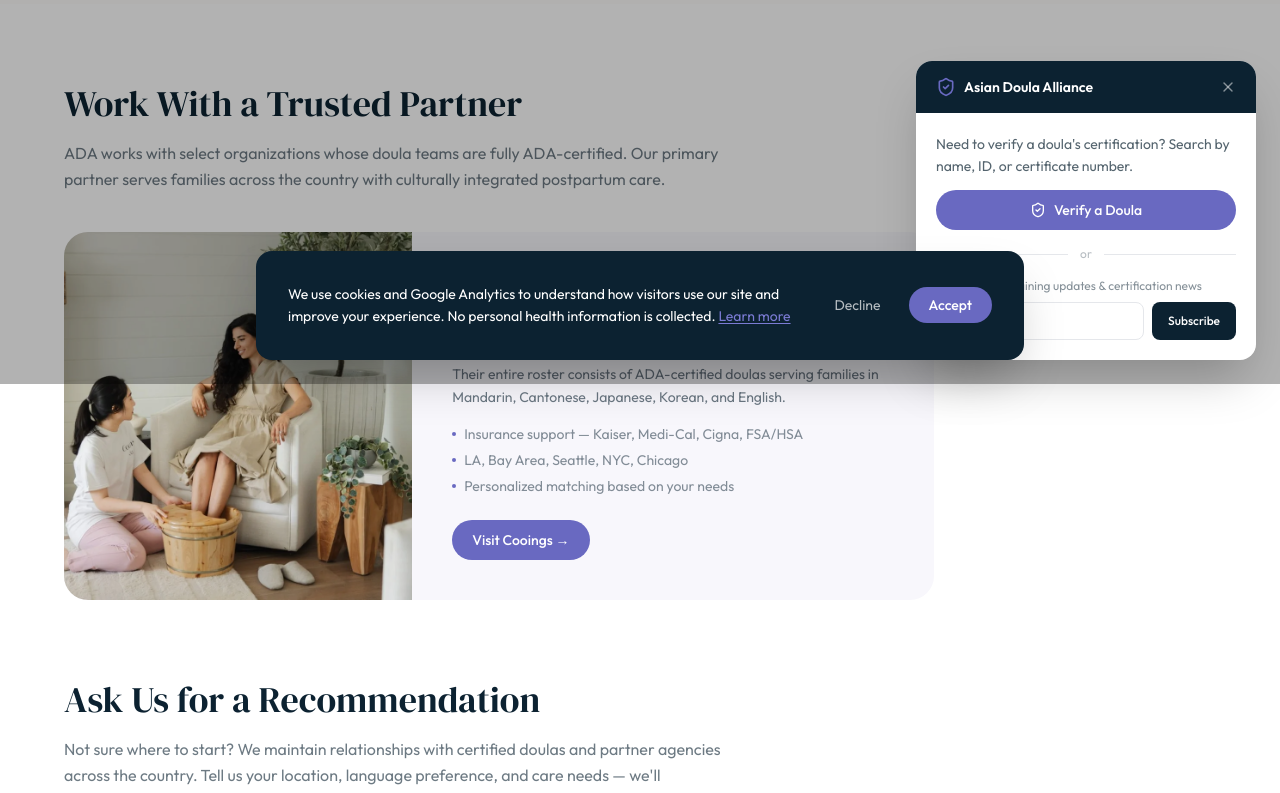
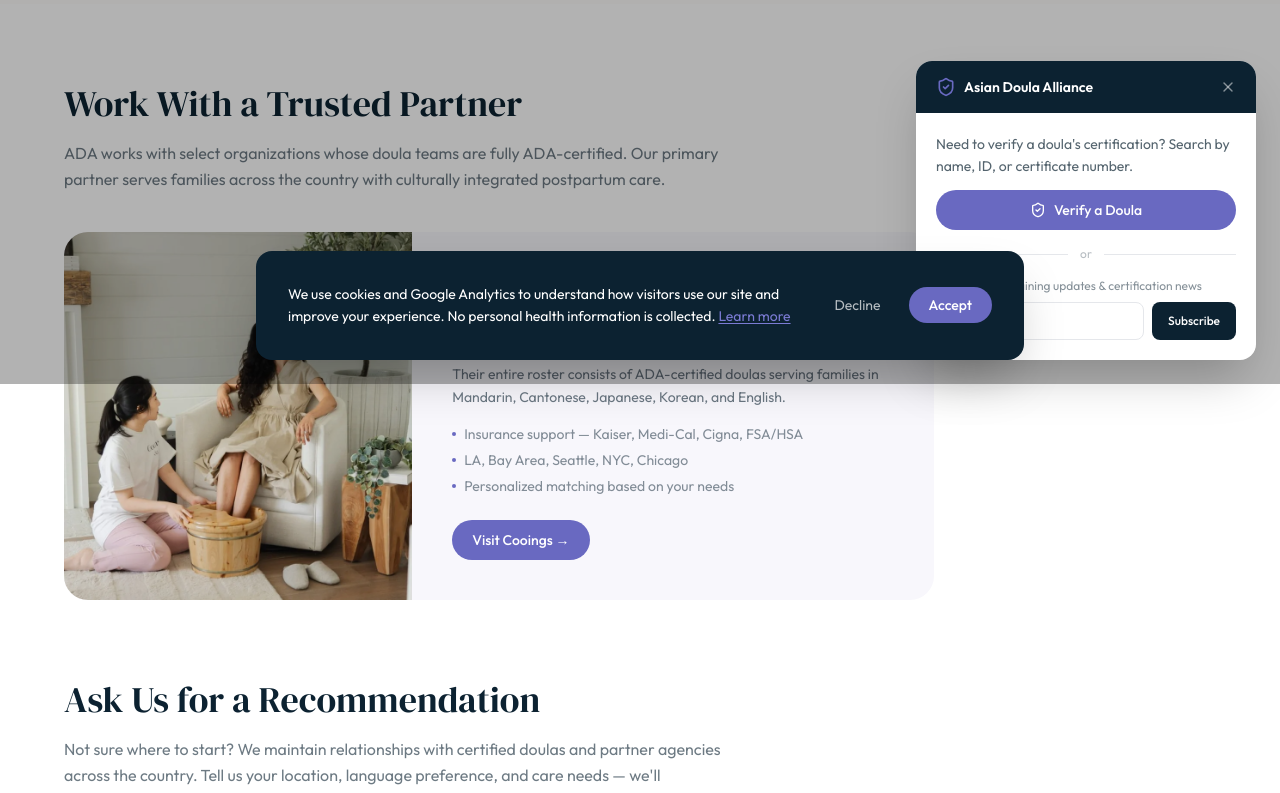
Before and after one commit to asiandoula/ada-website, a Next.js app: page /for-families/find-a-doula in a window 1280 px wide. Shown: the part 416-1209 px from the top of the page. Built offline with nearby package versions, Linux system fonts and the light colour scheme.

Commit message:
fix: shift Cooings photo left to center both people

```diff
--- a/src/app/(public)/for-families/find-a-doula/page.tsx
+++ b/src/app/(public)/for-families/find-a-doula/page.tsx
@@ -80,7 +80,7 @@ export default function FindADoulaPage() {
                         alt="Cooings doula providing postpartum care to a new mother"
                         width={1200}
                         height={857}
-                        className="w-full h-full object-cover object-center min-h-[240px]"
+                        className="w-full h-full object-cover object-[35%_center] min-h-[240px]"
                       />
                     </div>
                     <div className="md:w-3/5 p-8 md:p-10 flex flex-col justify-center">
```
